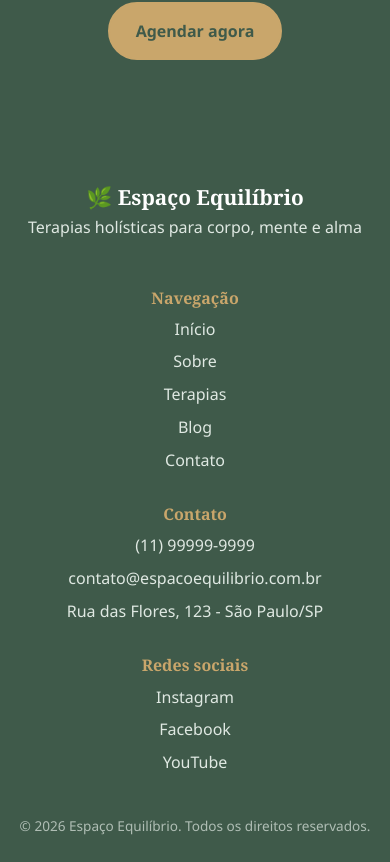
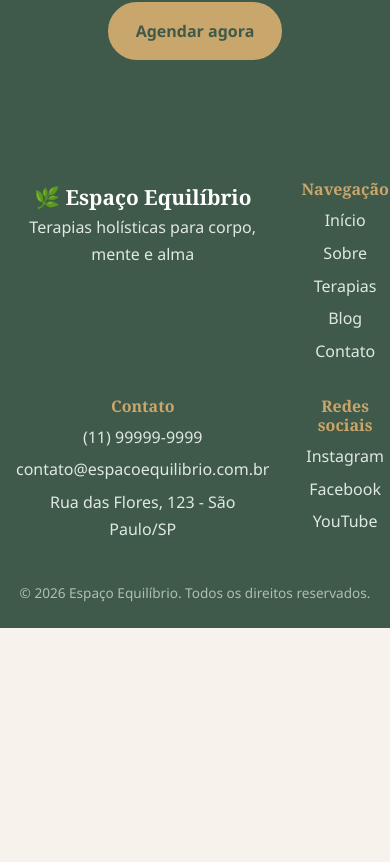
Before and after one commit to leonardogondor-debug/site-terapias, a Next.js app: page / in a window 390 px wide. Shown: the part 5746-6608 px from the top of the page. After the commit the page ends 6374 px from the top, so only its background shows below. Built offline with nearby package versions, Linux system fonts and the light colour scheme; no server answers.

Commit message:
ajuste footer

```diff
--- a/src/components/footer/footer.module.css
+++ b/src/components/footer/footer.module.css
@@ -1,7 +1,6 @@
 /* Estilos do Footer */
 
 .footer {
-  text-align: center;
   padding: 3.5rem 0 1.5rem;
   background: var(--verde-escuro);
   color: #dfe8e2;
@@ -50,7 +49,7 @@
   }
 }
 @media (max-width: 520px) {
-  .grade {
-    grid-template-columns: 1fr;
+  .footer {
+     text-align: center;
   }
 }
```
